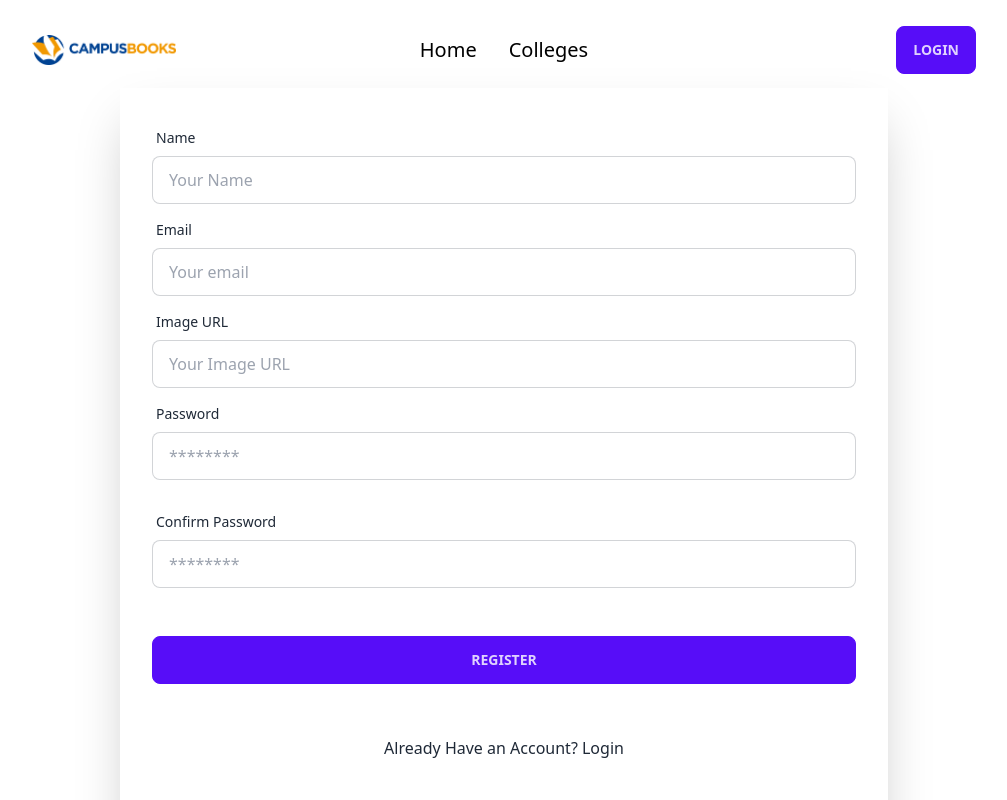
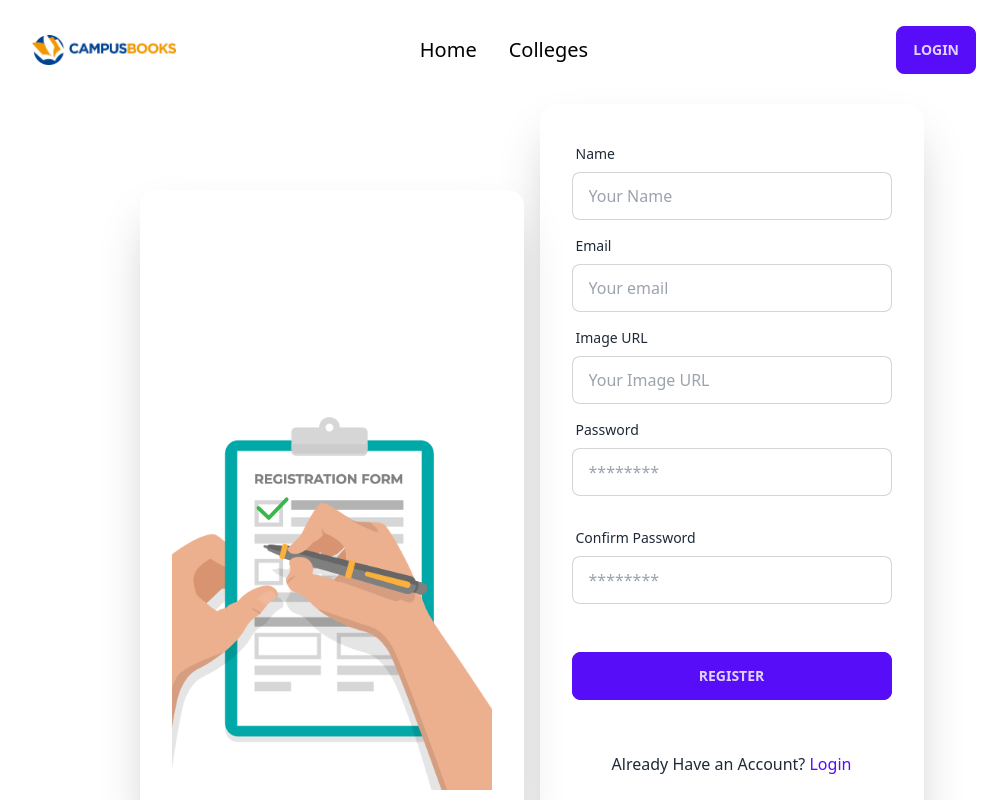
Before and after one commit to fahimshariar28/campus-books-client, a React (Vite) app: page /register in a window 1280 px wide. Shown: the top 800 px of the page, without its empty margins (136-1143 px from the left). Built offline with nearby package versions, Linux system fonts and the light colour scheme; no server answers.

Commit message:
Lottie animation added in registration page

```diff
--- a/src/Pages/Login/Login.jsx
+++ b/src/Pages/Login/Login.jsx
@@ -104,7 +104,10 @@ const Login = () => {
               </div>
             </form>
             <p className="p-5 text-center">
-              New Here? <Link to="/register">Create an account</Link>{" "}
+              New Here?{" "}
+              <span className="text-primary">
+                <Link to="/register">Create an account</Link>
+              </span>{" "}
             </p>
             <SocialLogin></SocialLogin>
           </div>
--- a/src/Pages/Register/Register.jsx
+++ b/src/Pages/Register/Register.jsx
@@ -4,6 +4,8 @@ import useAuth from "../../hooks/useAuth";
 import { useState } from "react";
 import Swal from "sweetalert2";
 import SocialLogin from "../Shared/SocialLogin";
+import registration from "../../assets/registration.json";
+import Lottie from "lottie-react";
 
 const Register = () => {
   const { createUser, updateUserProfile } = useAuth();
@@ -58,7 +60,9 @@ const Register = () => {
   };
 
   return (
-    <div className="w-3/5 mx-auto shadow-2xl bg-base-100">
+    <div className="hero">
+      <div className="hero-content flex-col lg:flex-row-reverse justify-evenly">
+        <div className="card flex-shrink-0 w-full max-w-sm shadow-2xl bg-base-100">
           <form onSubmit={handleSubmit(onSubmit)} className="card-body">
             <div className="form-control">
               <label className="label">
@@ -134,11 +138,13 @@ const Register = () => {
                     Password must be less than 20 characters
                   </p>
                 )}
-            {error && <p className="text-red-600">Password Does not match</p>}
+                {error && (
+                  <p className="text-red-600">Password Does not match</p>
+                )}
                 {errors.password?.type === "pattern" && (
                   <p className="text-red-600">
-                Password must have one Uppercase one lower case, one number and
-                one special character.
+                    Password must have one Uppercase one lower case, one number
+                    and one special character.
                   </p>
                 )}
               </label>
@@ -146,11 +152,25 @@ const Register = () => {
             <div className="form-control mt-6">
               <button className="btn btn-primary">Register</button>
             </div>
-      </form>{" "}
+          </form>
           <p className="p-5 text-center">
-        Already Have an Account? <Link to="/login">Login</Link>{" "}
+            Already Have an Account?{" "}
+            <span className="text-primary">
+              <Link to="/login">Login</Link>
+            </span>{" "}
           </p>
           <SocialLogin></SocialLogin>
+        </div>
+        <div className="card flex-shrink-0 w-full max-w-sm shadow-2xl bg-base-100">
+          <div className="card-body">
+            <div className="flex-col items-center justify-center">
+              <div className="relative w-full">
+                <Lottie animationData={registration} loop={true} />
+              </div>
+            </div>
+          </div>
+        </div>
+      </div>
     </div>
   );
 };
```
Lines whose indentation alone changed are shown as unchanged.
